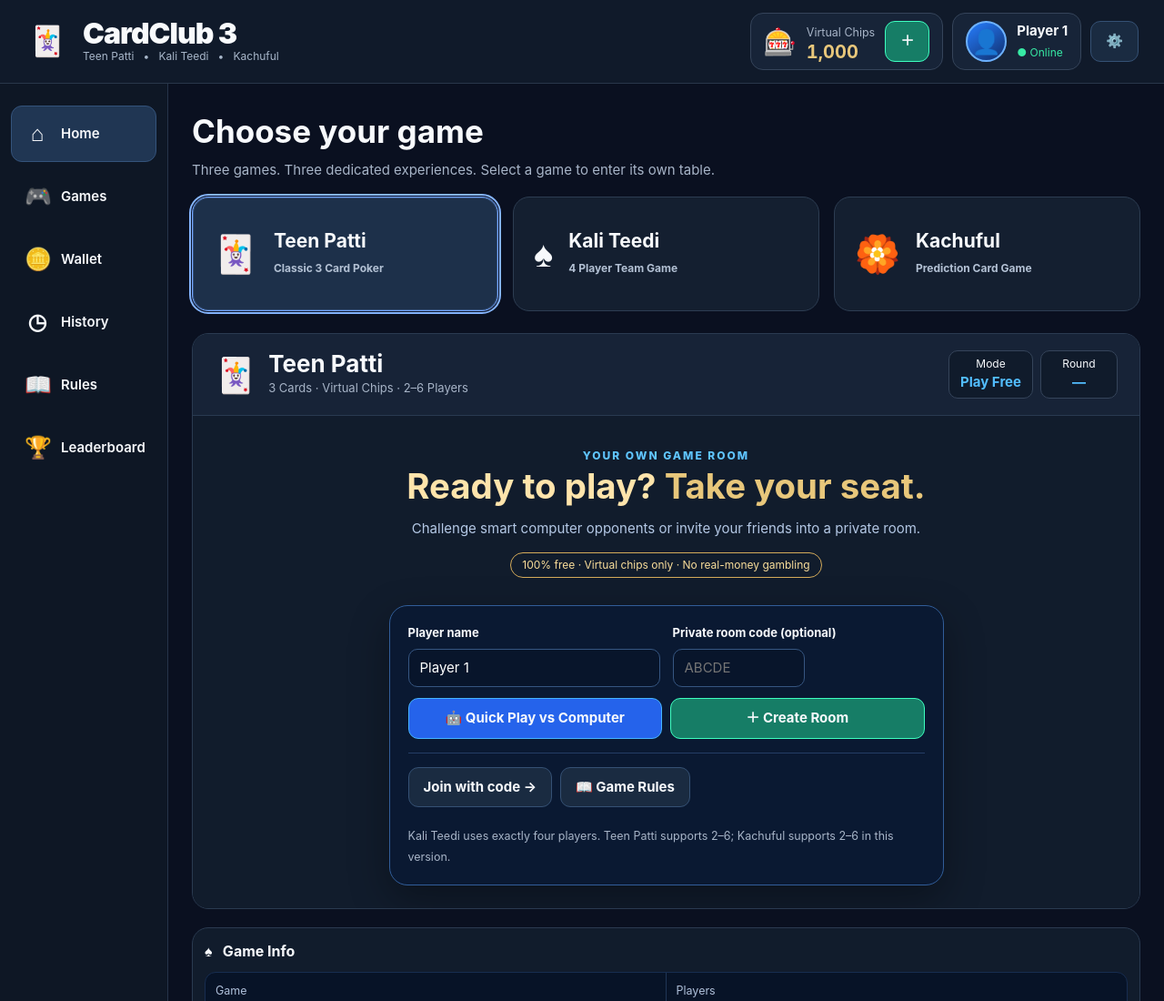
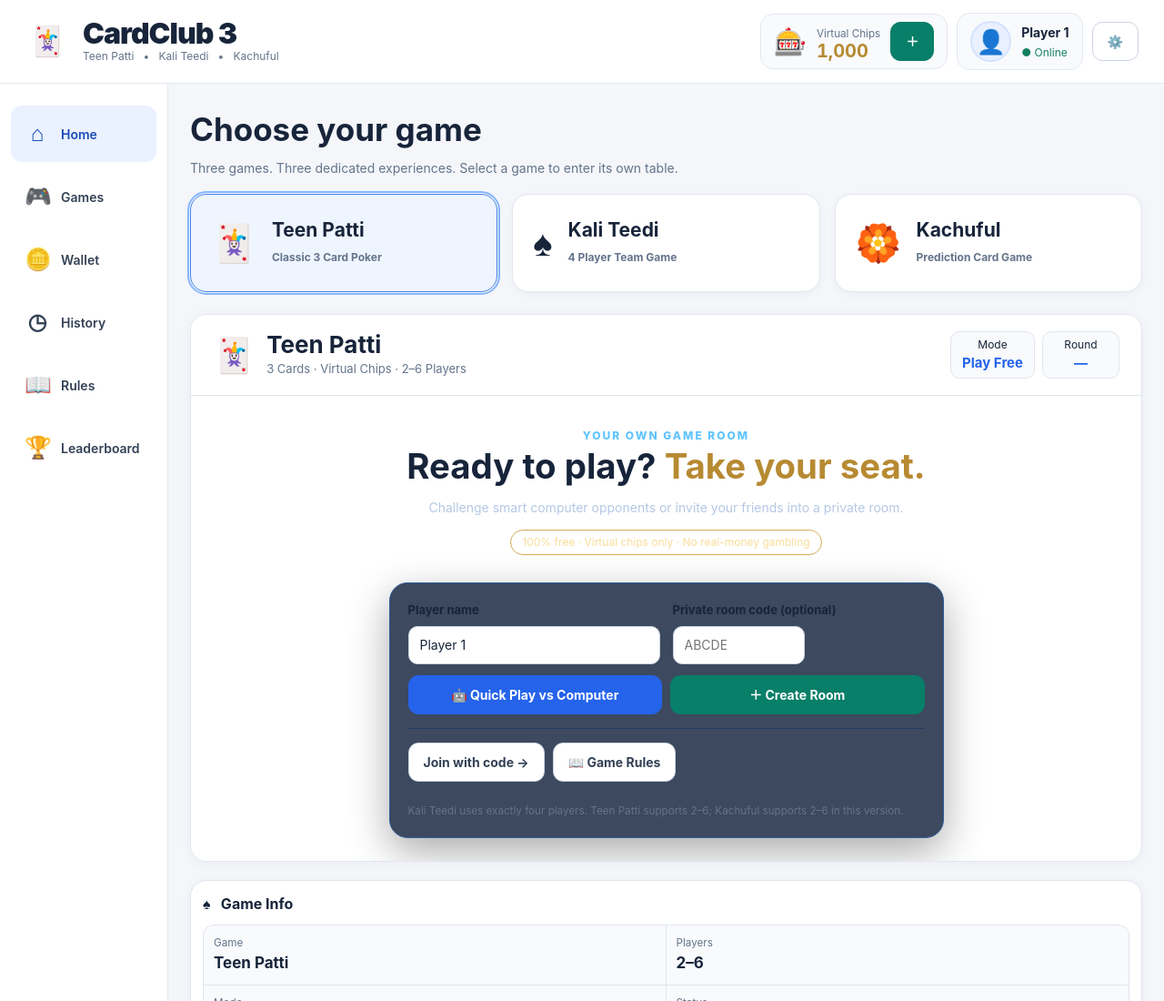
Before and after one commit to tusharnayak531-ai/3-of-spades, a website: page public/index.html in a window 1280 px wide. Shown: the top 1100 px of the page at 91% size. Drawn offline with nearby package versions, Linux system fonts and the light colour scheme; no server answers.

Commit message:
Simplify CardClub UI with clean light theme and accessible game selection

```diff
--- a/public/index.html
+++ b/public/index.html
@@ -30,7 +30,18 @@ body{background:#0a1020;font-family:Inter,ui-sans-serif,system-ui,-apple-system,
 button{border-radius:11px;box-shadow:none}.primary{background:#2563eb;box-shadow:none}.success{background:#167d66}.warn{background:#a87524}.danger{background:#a92f45}.ghost{background:#1a2b41}.wallet-pill,.profile-pill{background:#172438;border-color:#35445a}
 @media(max-width:900px){.layout{grid-template-columns:1fr}.nav{min-height:0;flex-direction:row;overflow-x:auto;padding:9px;gap:5px}.nav button{flex:none}.workspace{padding:16px}.games{gap:10px}.game-tab,.game-tab[data-game=kali],.game-tab[data-game=kachu]{min-height:100px;padding:13px;gap:8px}.game-tab .tab-icon{font-size:27px}.game-tab strong{font-size:16px}.game-tab small{font-size:11px}.main-grid>div:last-child{grid-template-columns:1fr}}
 @media(max-width:580px){.header{padding:10px}.brand-sub{display:none}.profile-pill{display:none}.games{grid-template-columns:1fr}.game-tab,.game-tab[data-game=kali],.game-tab[data-game=kachu]{min-height:72px}.game-tab strong{font-size:18px}.workspace{padding:12px}.stage-top{padding:12px}.status-pills{flex-wrap:wrap}.felt-scene{padding:12px 6px}}
-.section-intro{display:block}.games{display:grid}.game-tab{cursor:pointer}.game-tab.active{outline:2px solid #85b5ff;outline-offset:1px}.game-page-label{display:flex;align-items:center;justify-content:space-between;gap:10px;margin-bottom:15px}.game-page-label button{background:#1a2b41;border:1px solid #4c6788}.game-selected .section-intro,.game-selected .games{display:none}.game-selected .game-page-label{display:flex}.game-page-label{display:none}@media(max-width:700px){.game-page-label{flex-wrap:wrap}}</style>
+.section-intro{display:block}.games{display:grid}.game-tab{cursor:pointer}.game-tab.active{outline:2px solid #85b5ff;outline-offset:1px}.game-page-label{display:flex;align-items:center;justify-content:space-between;gap:10px;margin-bottom:15px}.game-page-label button{background:#1a2b41;border:1px solid #4c6788}.game-selected .section-intro,.game-selected .games{display:none}.game-selected .game-page-label{display:flex}.game-page-label{display:none}@media(max-width:700px){.game-page-label{flex-wrap:wrap}}
+/* Simple, uncluttered CardClub interface */
+:root{--navy:#f4f6fa;--surface:#fff;--panel:#fff;--line:#e1e6ee;--blue:#2563eb;--gold:#b78a32;--muted:#64748b;--text:#17243a;color-scheme:light}
+body{color:#17243a;background:#f4f6fa;font-size:14px}
+.header{background:#fff;border-color:#e4e8ef;color:#17243a}.brand-title{color:#17243a}.brand-sub{color:#64748b}.nav{background:#fff;border-color:#e4e8ef}.nav button{color:#334155}.nav button.active,.nav button:hover{background:#eaf1ff;color:#174bb4;border-color:transparent}.workspace{padding:24px}
+.wallet-pill,.profile-pill{background:#f8fafc;border-color:#e2e8f0;color:#17243a}.profile-pill .avatar{background:#e9f0ff;border-color:#d6e3ff}.online{color:#13805d}
+.game-tab,.game-tab[data-game=kali],.game-tab[data-game=kachu]{background:#fff;border:1px solid #e1e6ee;color:#17243a;min-height:108px;box-shadow:0 2px 9px #0c25400a}.game-tab:hover{background:#f8fbff;border-color:#a8c3f5}.game-tab.active{background:#eff5ff;border-color:#4481e6;box-shadow:none}.game-tab small{color:#64748b}.section-intro p{color:#64748b!important}
+.stage,.side-panel{background:#fff;border-color:#e1e6ee;box-shadow:0 2px 14px #1e293b0b}.stage-top{background:#fff;border-color:#e1e6ee}.stage-heading .muted,.muted{color:#64748b}.mini-box{background:#f8fafc;border-color:#e1e6ee}.mini-box strong{color:#2563eb}.home-panel{background:#fff}.home-hero{background:#fff!important}.home-hero h2{color:#17243a}.gold{color:#b78a32}.felt-scene{background:#eaf0f4}.hand-section{background:#f8fafc;border-color:#e1e6ee}.phase-banner{background:#eff5ff;color:#1e4d93;border-color:#d9e6fa}.lobby-panel{background:#f8fafc;border-color:#e1e6ee}
+.side-panel h3,.side-panel strong,.stat strong{color:#17243a}.stat-grid,.chat-log{background:#f8fafc;border-color:#e1e6ee;color:#17243a}.stat{border-color:#e1e6ee}.stat small{color:#64748b}.game-page-label button,.ghost{background:#fff;color:#334155;border-color:#cbd5e1}.primary{background:#2563eb;color:white;border-color:#2563eb}.success{background:#087f68;color:white;border-color:#087f68}.danger{background:#bd354c;color:white}.warn{background:#ad7a22;color:white}
+input,select,.form-input{background:#fff!important;color:#17243a!important;border-color:#cbd5e1!important}.badge{box-shadow:none}.control-note{color:#64748b}.table-oval{border-width:11px;box-shadow:0 0 0 3px #cba77e,inset 0 0 30px #001b15,0 12px 24px #0002}
+@media(max-width:700px){.header{gap:8px}.wallet-pill{padding:6px}.brand-icon{display:none}.workspace{padding:12px}}
+</style>
 </head>
 <body>
 <header class="header">
```
